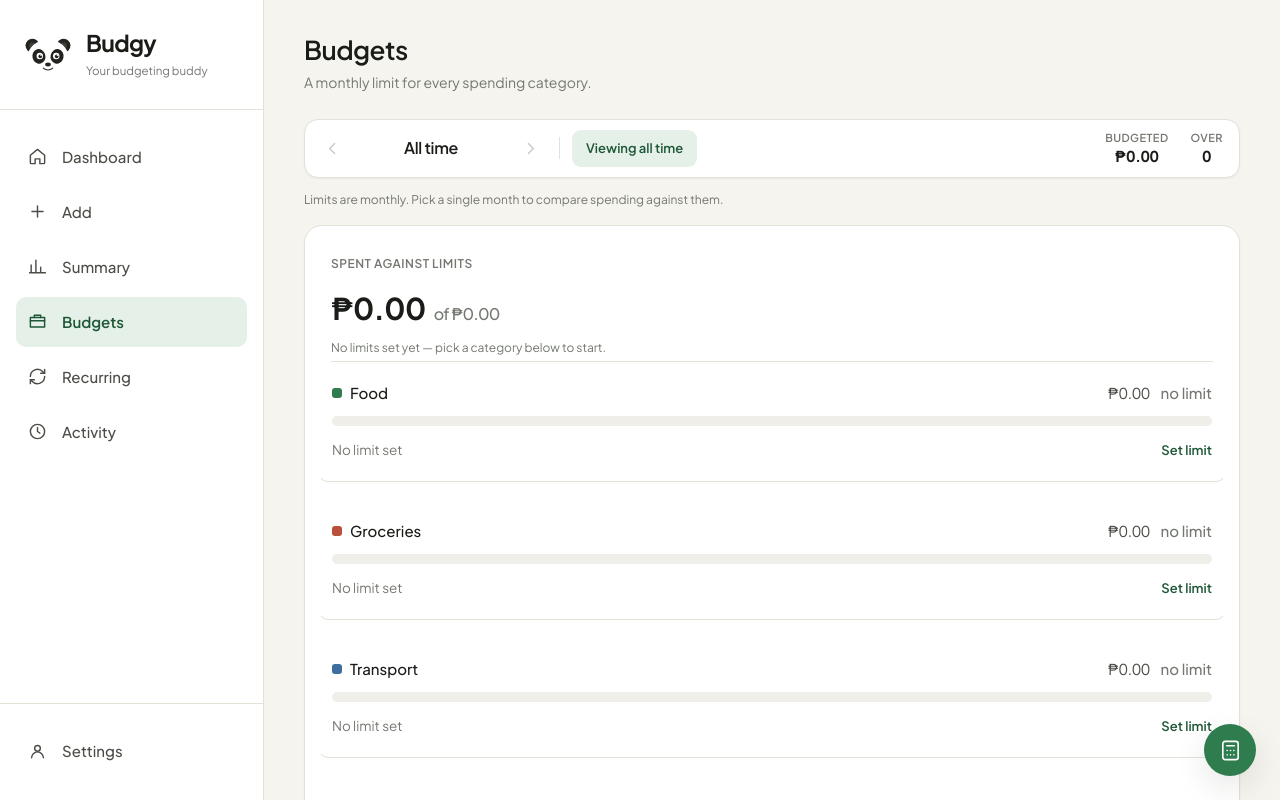
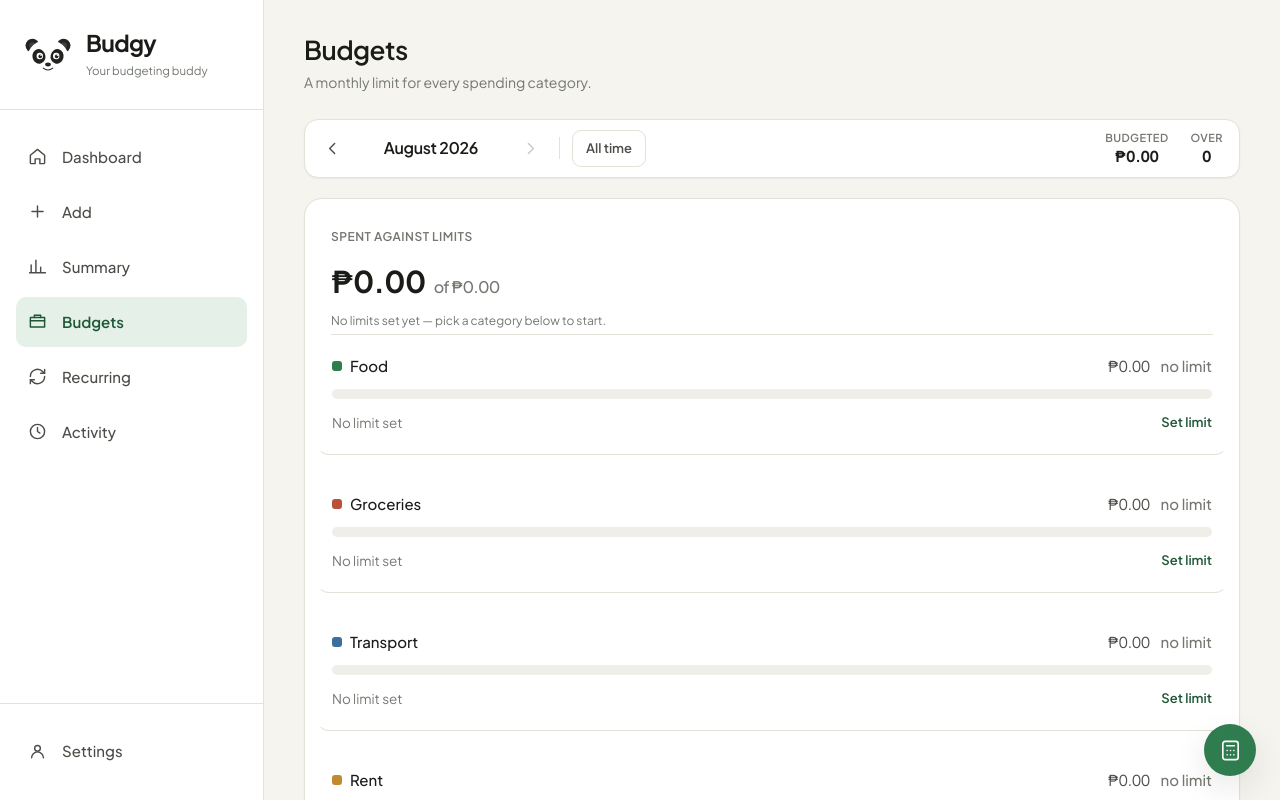
Before and after one commit to Caelusary/midterm-project-webdvt, a React (Vite) app: page /budgets in a window 1280 px wide. Shown: the top 800 px of the page. Built offline with nearby package versions, Linux system fonts and the light colour scheme.

Commit message:
fix(budgets): moved the period to the current month on arrival again

```diff
--- a/src/pages/Budgets.jsx
+++ b/src/pages/Budgets.jsx
@@ -1,10 +1,10 @@
-import { useMemo } from 'react'
+import { useEffect, useMemo } from 'react'
 import { useTransactions } from '../hooks/useTransactions'
 import { useSettings } from '../hooks/useSettings'
 import { useBudgets, usePeriod } from '../hooks/useBudgets'
 import { useToast } from '../context/ToastContext'
 import { CATEGORIES_BY_TYPE } from '../constants'
-import { ALL_TIME, inMonthSuffix, latestMonth } from '../lib/period'
+import { ALL_TIME, currentMonth, inMonthSuffix, latestMonth } from '../lib/period'
 import { spendByCategory } from '../lib/budgets'
 import { categoryColor } from '../lib/format'
 import { cents, isOver, round2 } from '../lib/money'
@@ -17,6 +17,17 @@ export default function Budgets() {
   const { period, setPeriod } = usePeriod()
   const { budgets, setBudget, removeBudget } = useBudgets()
   const { notify } = useToast()
+
+  // A limit is a monthly figure, so "all time" is not a scope it can be
+  // compared against — lifetime spending against a monthly cap reads as wildly
+  // over budget once the ledger spans more than one month. Landing here from
+  // another page moves the shared period to this month rather than showing a
+  // comparison that is arithmetically meaningless.
+  useEffect(() => {
+    if (period === ALL_TIME) setPeriod(currentMonth())
+    // Mount only: re-running this would fight the user picking "All time".
+    // eslint-disable-next-line react-hooks/exhaustive-deps
+  }, [])
 
   // Keeps a future-dated transaction reachable in the month stepper.
   const furthestMonth = useMemo(() => latestMonth(transactions), [transactions])
```
